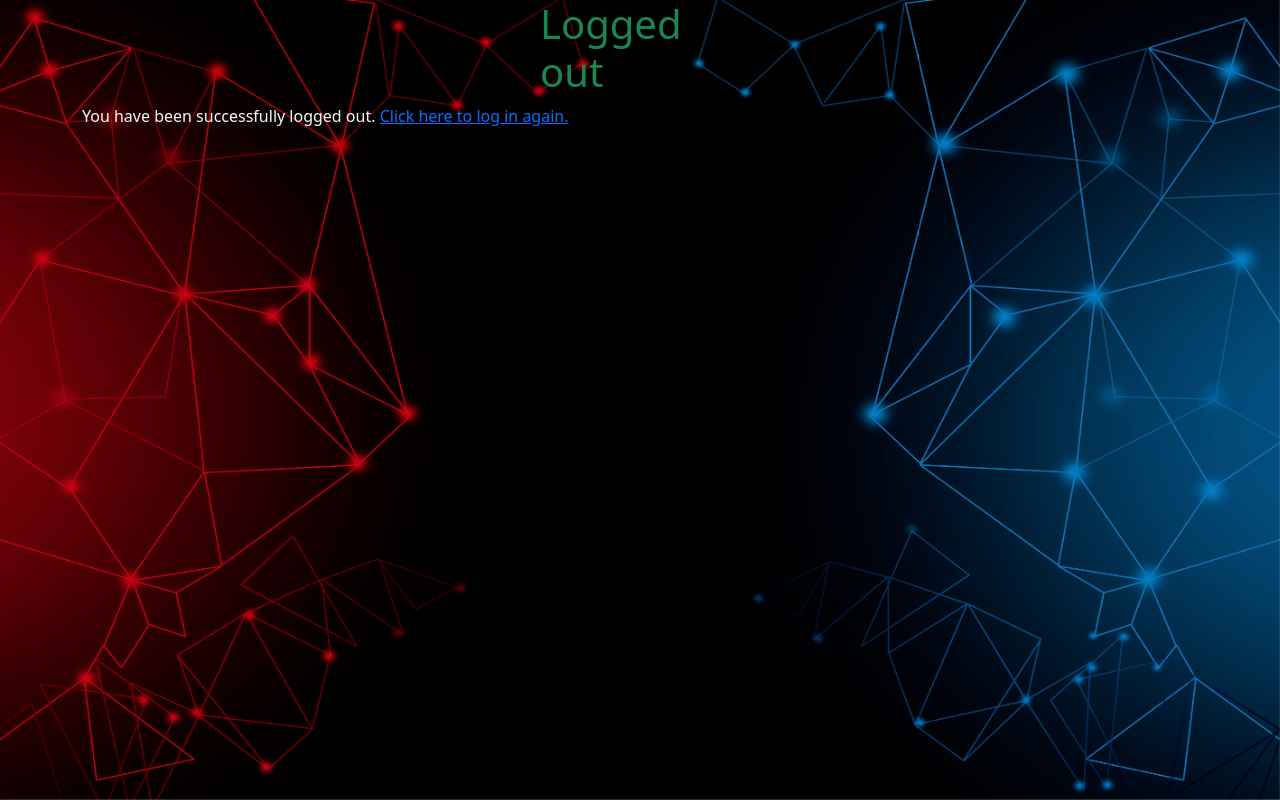
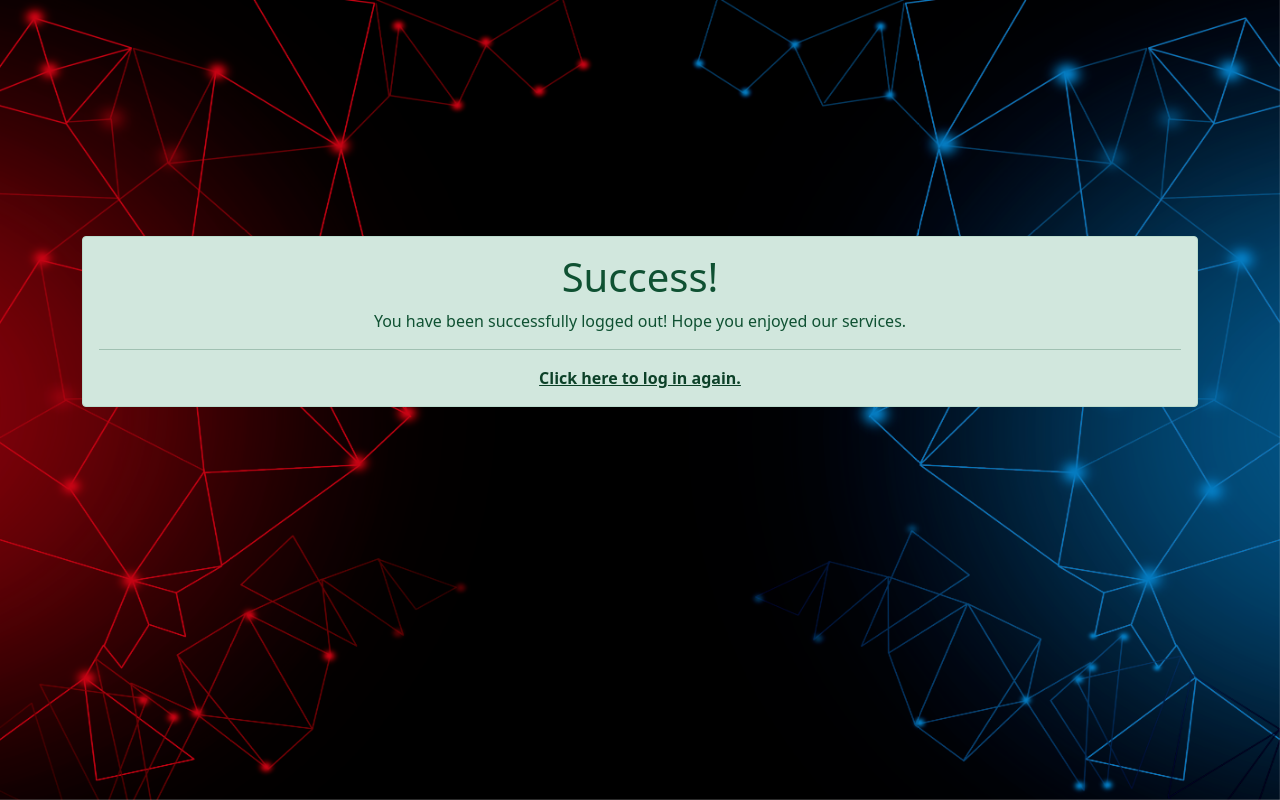
Before and after one commit to PaulStudios/PaulStudios-Website, a Django app: page /profiles/logout/ in a window 1280 px wide. Run offline with Django 5.2, Linux system fonts and the light colour scheme; the visitor is signed in with stand-in values (Sample User, id 1).

Commit message:
Beautification of logout page

```diff
--- a/src/PaulStudios/settings.py
+++ b/src/PaulStudios/settings.py
@@ -20,7 +20,8 @@ environ.Env.read_env()
 BASE_DIR = Path(__file__).resolve().parent.parent
 
 from django.core.management.commands.runserver import Command as runserver
-runserver.default_port = env("PORT")
+if "PORT" in os.environ:
+    runserver.default_port = env("PORT")
 
 # Quick-start development settings - unsuitable for production
 # See https://docs.djangoproject.com/en/5.0/howto/deployment/checklist/
--- a/src/PaulStudios/urls.py
+++ b/src/PaulStudios/urls.py
@@ -16,8 +16,11 @@ Including another URLconf
 """
 from django.contrib import admin
 from django.urls import path, include
+from django.views.generic.base import TemplateView
 
 urlpatterns = [
+    path('', TemplateView.as_view(template_name='profiles/index.html'),
+        name='home'),
     path('admin/', admin.site.urls),
     path('profiles/', include("profiles.urls")),
 ]
--- a/src/profiles/templates/profiles/logged_out.html
+++ b/src/profiles/templates/profiles/logged_out.html
@@ -1,12 +1,13 @@
 {% extends 'profiles/base.html' %}
 {% block content %}
-    <div class="mx-auto text-success" style="width: 200px;">
-        <h1 class="text-success">Logged out</h1>
+<p style="height:220px"></p>
+<div class="text-center">
+    <div class="alert alert-success" role="alert" id="message_logout">
+        <h1 class="alert-heading text-center">Success!</h1>
+        You have been successfully logged out! Hope you enjoyed our services.
+        <hr>
+        <a href="{% url 'profiles:login' %}" class="alert-link"> Click here to log in again.</a>
+        <p class="mb-0"></p>
     </div>
-    <div class="text-light">
-        <p>
-            You have been successfully logged out.
-            <a href="{% url 'profiles:login' %}"> Click here to log in again.</a>
-        </p>
-    </div>
+</div>
 {% endblock %}
--- a/src/profiles/templates/profiles/login.html
+++ b/src/profiles/templates/profiles/login.html
@@ -17,11 +17,13 @@ PaulStudios | Login
                 <h1 class="fw-bold">Login</h1>
             </div>
             <div style="background-color: rgba(0, 0, 0, 0.5);">
+                <div class="text-light fw-bold">
                 <form method="post" >
                     {% csrf_token %}
                     {{ form|crispy }}
                     <button type="submit" class="btn btn-primary" data-bs-toggle="tooltip" data-bs-placement="right" title="Log in to PaulStudios">Sign in</button>
                 </form>
+                </div>
                 <h6 class="text-warning">
                     Need An Account? <a href="{%url 'profiles:register'%}" class="card-link">Sign Up</a>
                 </h6>
```
